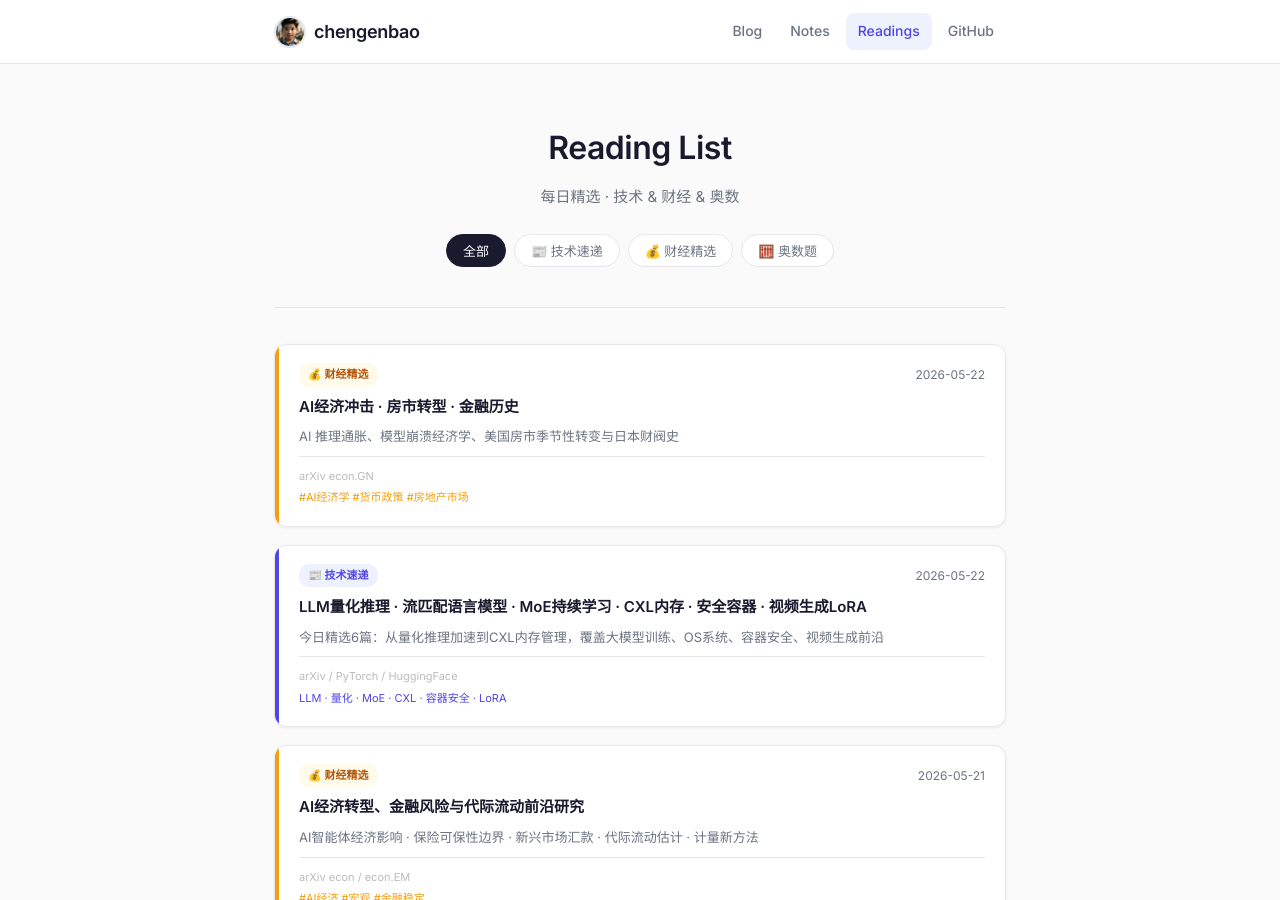
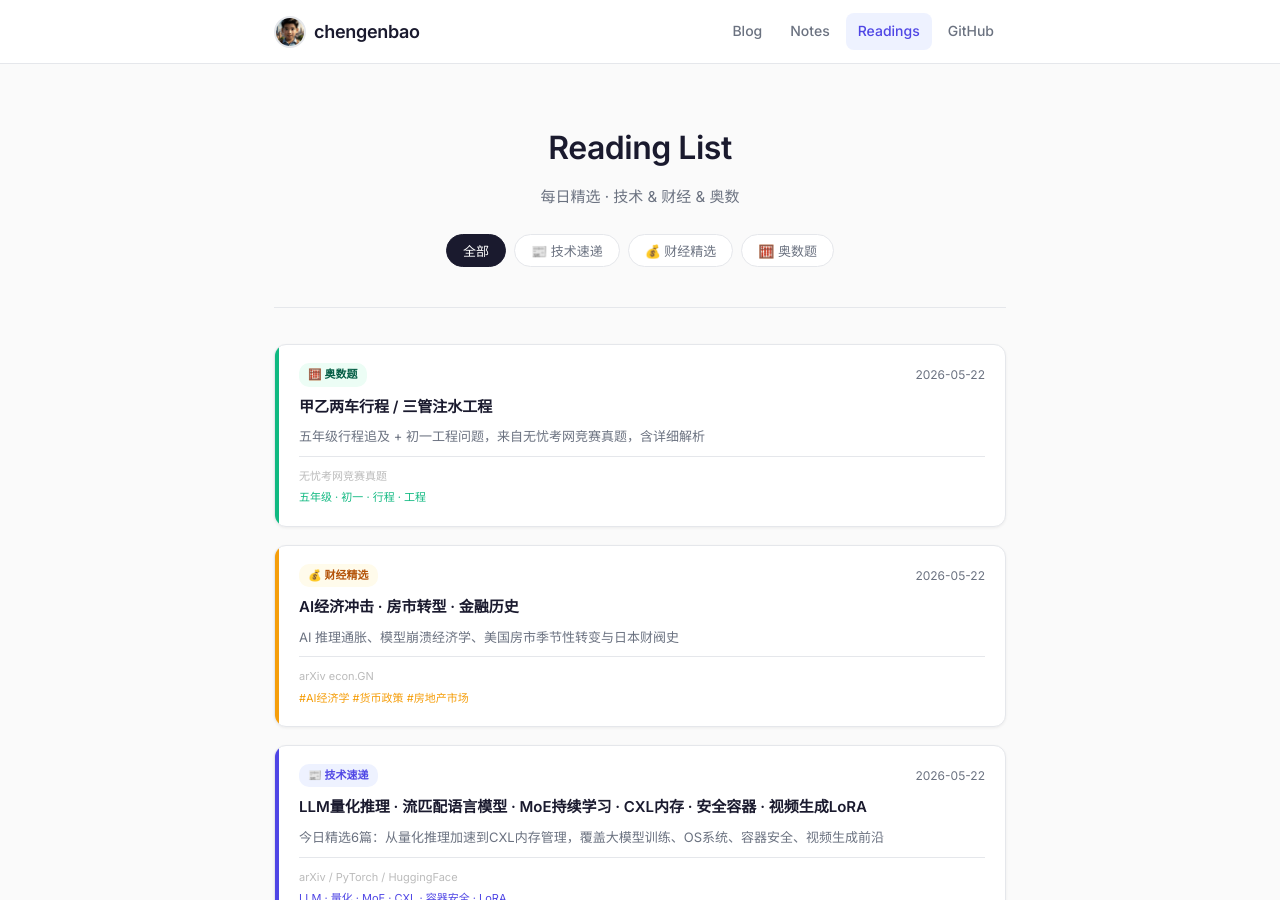
Before and after one commit to chengenbao/chengenbao.github.io, a Jekyll site: the page built from reading-list/index.md, in a window 1280 px wide and 900 px high. Built offline with Jekyll 4.4.1, drawn with Linux system fonts in a browser that asks for light colours.

Commit message:
add math card 2026-05-22

```diff
--- a/reading-list/index.md
+++ b/reading-list/index.md
@@ -18,6 +18,7 @@
   </div>
 
   <div class="rl-grid">
+<a class="rl-card math" href="/reading-list/2026-05-22-math/"><div class="rl-accent"></div><div class="rl-body"><div class="rl-top"><span class="rl-badge math">🧮 奥数题</span><time>2026-05-22</time></div><h2>甲乙两车行程 / 三管注水工程</h2><p>五年级行程追及 + 初一工程问题，来自无忧考网竞赛真题，含详细解析</p><div class="rl-meta"><span class="rl-source">无忧考网竞赛真题</span><span class="rl-tags">五年级 · 初一 · 行程 · 工程</span></div></div></a>
 <a class="rl-card finance" href="/reading-list/2026-05-22-finance-daily/">
   <div class="rl-accent"></div>
   <div class="rl-body">
```
